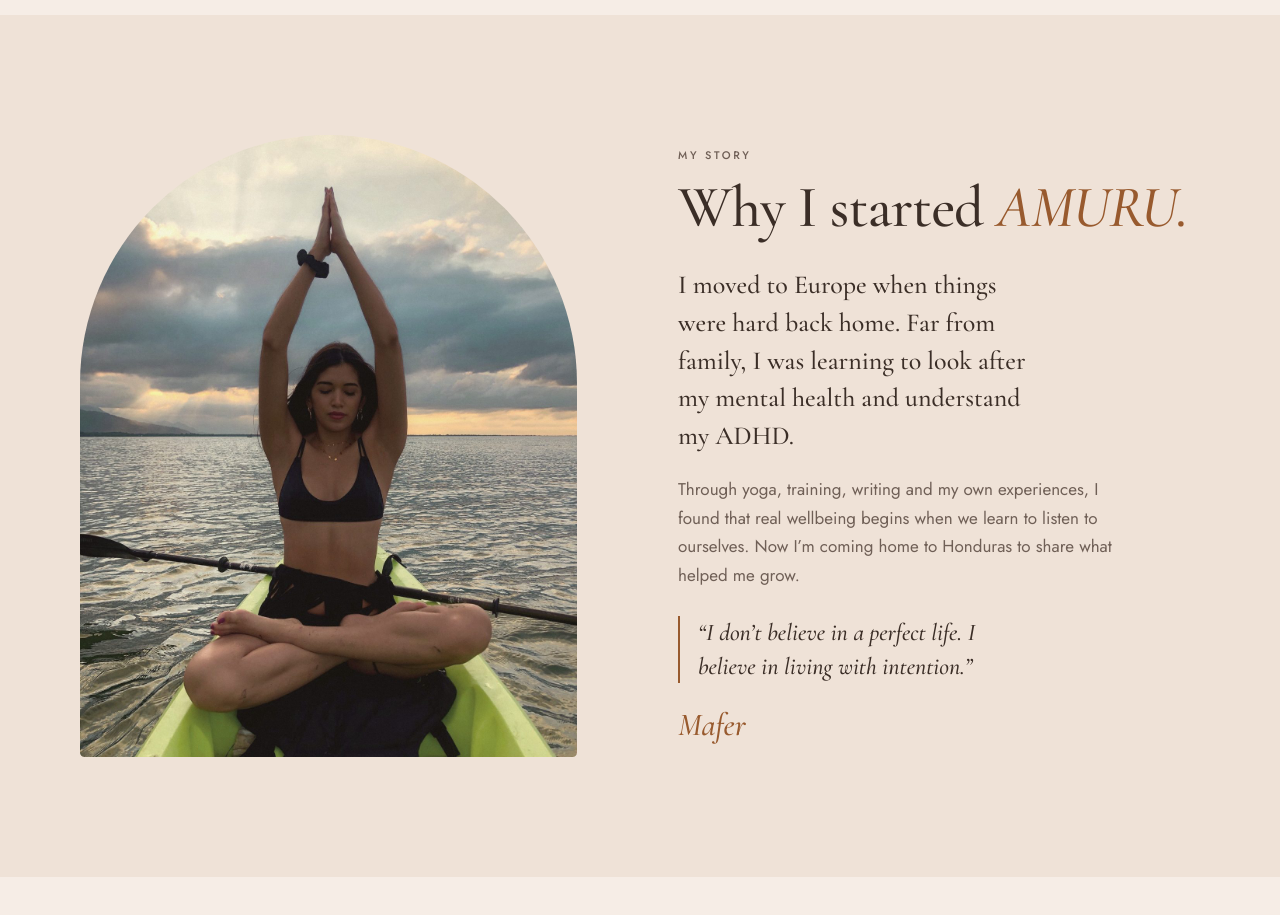
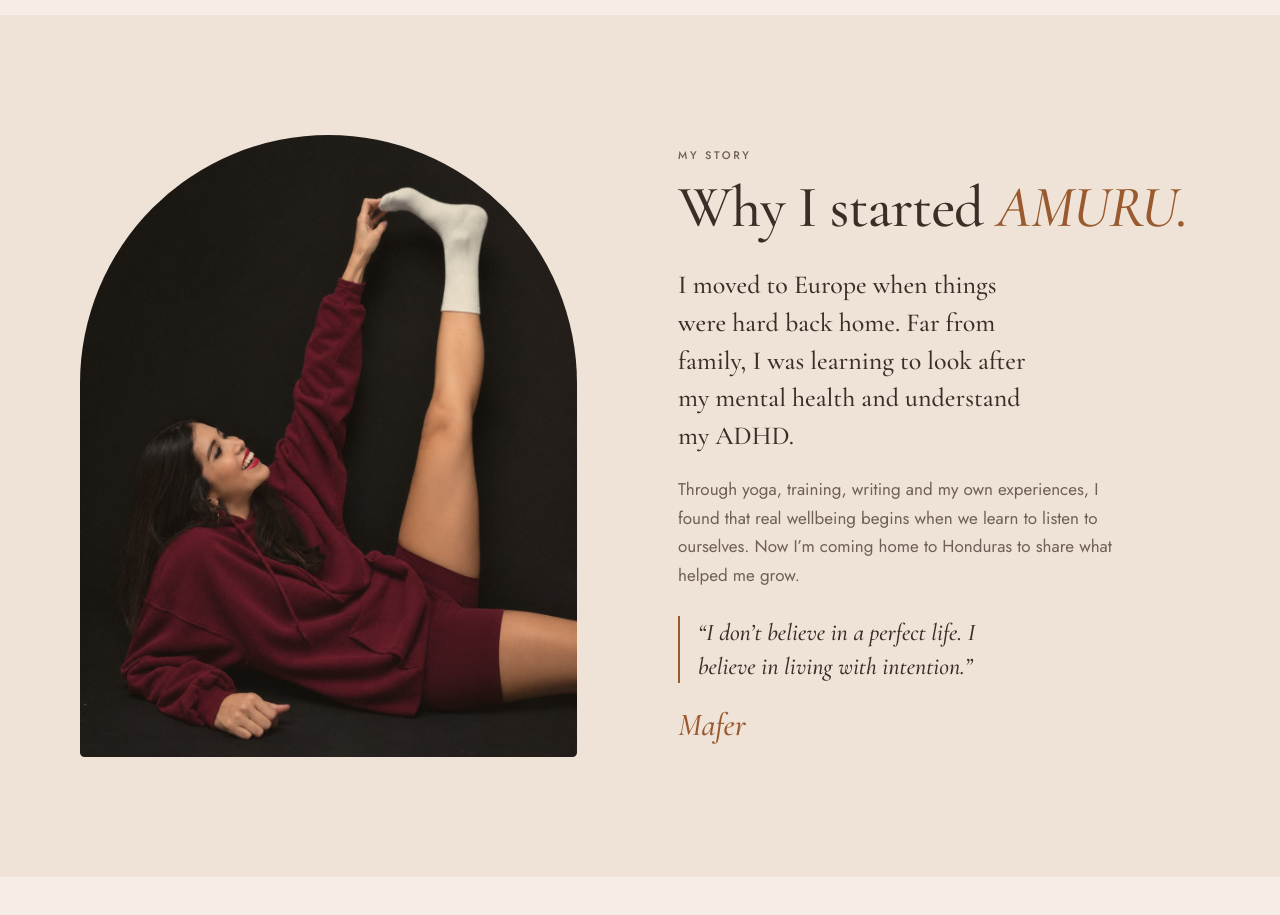
Before and after one commit to bingley-ai/lux-con-mafer, a plain HTML site: page en/index.html in a window 1280 px wide. Shown: the part 1360-2275 px from the top of the page. Drawn offline with Linux system fonts and the light colour scheme.

Commit message:
Story section: new studio photo of Mafer
Co-Authored-By: Claude Opus 5.5 <noreply@anthropic.com>
Claude-Session: https://claude.ai/code/session_01Q68BjWFDyDSHyHZgopsCK4

```diff
--- a/en/index.html
+++ b/en/index.html
@@ -48,7 +48,7 @@
 <section class="story section tint" id="story">
   <div class="wrap story-grid">
     <div class="story-head reveal"><p class="eyebrow">My story</p><h2>Why I started <em>AMURU.</em></h2></div>
-    <figure class="story-photo reveal"><img src="../fotos/instagram-B-A_GzaK5sC.jpg" loading="lazy" alt="Mafer meditating on a kayak at sunset, hands together above her head"/></figure>
+    <figure class="story-photo reveal"><img src="../fotos/story-mafer.jpg" loading="lazy" alt="Mafer smiling as she lies back and stretches one leg up"/></figure>
     <div class="story-body reveal">
       <p class="lead">I moved to Europe when things were hard back home. Far from family, I was learning to look after my mental health and understand my ADHD.</p>
       <p class="sub">Through yoga, training, writing and my own experiences, I found that real wellbeing begins when we learn to listen to ourselves. Now I’m coming home to Honduras to share what helped me grow.</p>
```
Also changed, not shown: index.html (+1 -1 lines), fotos/instagram-B-A_GzaK5sC.jpg (deleted), fotos/story-mafer.jpg (added).
